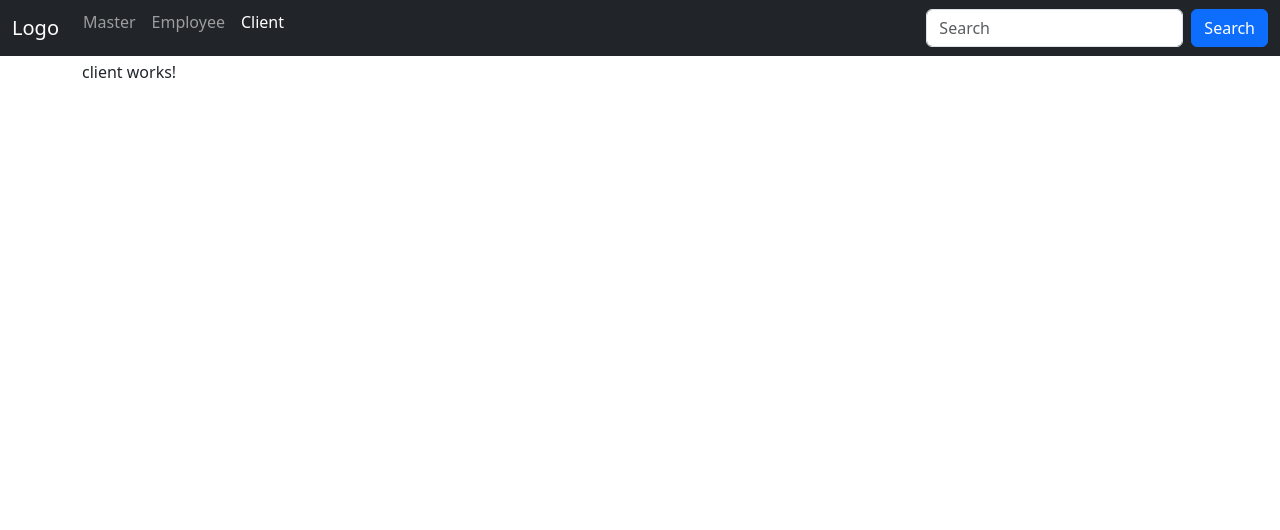
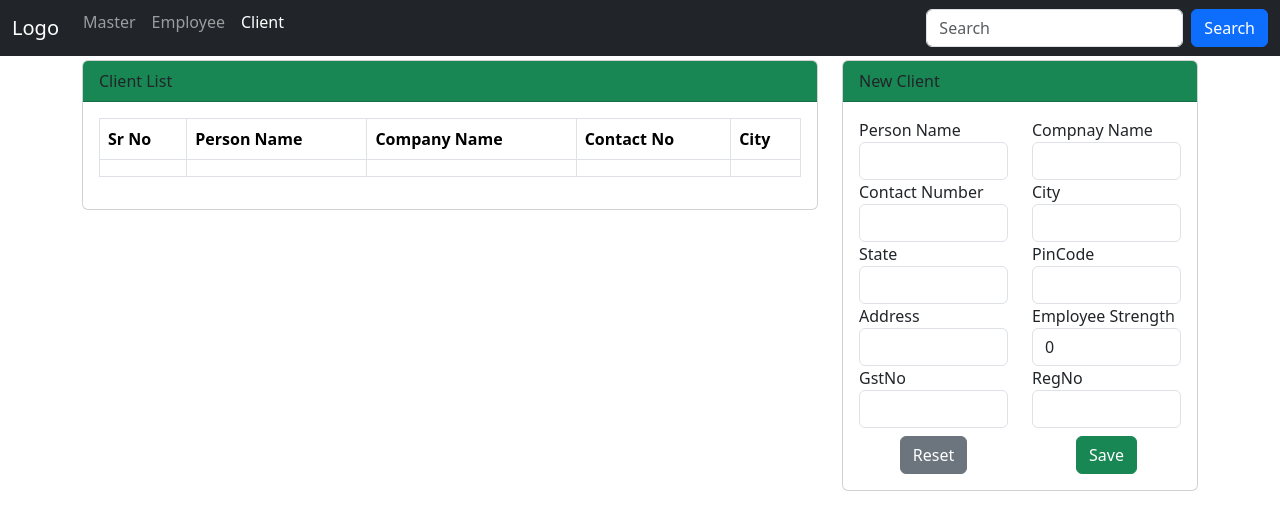
Before and after one commit to Arifakash16/Angular_Practice_Project, an Angular app: page /client in a window 1280 px wide. Shown: the top 530 px of the page. Built offline with nearby package versions, Linux system fonts and the light colour scheme.

Commit message:
create model class for model binding for create and update

```diff
--- /dev/null
+++ b/src/app/Model/Class/ClientModel.ts
@@ -0,0 +1,28 @@
+export class ClientModel{
+    clientId: number;
+    contactPersonName: string;
+    companyName: string;
+    address: string;
+    city: string;
+    pinCode: string;
+    state: string;
+    employeStrength: number;
+    gstNO: string;
+    contactNo: string;
+    regNo: string;
+
+    constructor()
+    {
+        this.clientId = 0;
+        this.contactPersonName = '';
+        this.companyName = '';
+        this.address = '';
+        this.city = '';
+        this.pinCode = '';
+        this.state = '';
+        this.employeStrength = 0;
+        this.gstNO = '';
+        this.contactNo = '';
+        this.regNo = '';
+    }
+}
--- a/src/app/components/client/client.html
+++ b/src/app/components/client/client.html
@@ -1 +1,90 @@
-<p>client works!</p>
+<div class="row">
+    <div class="col-8">
+        <div class="card">
+            <div class="card-header bg-success">
+                Client List
+            </div>
+            <div class="card-body">
+                <table class="table table-bordered">
+                    <thead>
+                        <tr>
+                            <th>Sr No</th>
+                            <th>Person Name</th>
+                            <th>Company Name</th>
+                            <th>Contact No </th>
+                            <th>City</th>
+                        </tr>
+                    </thead>
+                    <tbody>
+                        <tr>
+                            <td></td>
+                            <td></td>
+                            <td></td>
+                            <td></td>
+                            <td></td>
+                        </tr>
+                    </tbody>
+                </table>
+            </div>
+        </div>
+    </div>
+    <div class="col-4">
+        <div class="card">
+            <div class="card-header bg-success">
+                New Client
+            </div>
+            <div class="card-body">
+                <div class="row">
+                    <div class="col-6">
+                        <label for="">Person Name</label>
+                        <input type="text" [(ngModel)]="clientObj.contactPersonName" class="form-control">
+                    </div>
+                     <div class="col-6">
+                        <label for="">Compnay Name</label>
+                        <input type="text" [(ngModel)]="clientObj.companyName" class="form-control">
+                    </div>
+                    <div class="col-6">
+                        <label for="">Contact Number</label>
+                        <input type="text" [(ngModel)]="clientObj.contactNo" class="form-control">
+                    </div>
+                     <div class="col-6">
+                        <label for="">City</label>
+                        <input type="text" [(ngModel)]="clientObj.city" class="form-control">
+                    </div>
+                     <div class="col-6">
+                        <label for="">State</label>
+                        <input type="text" [(ngModel)]="clientObj.state" class="form-control">
+                    </div>
+                     <div class="col-6">
+                        <label for="">PinCode</label>
+                        <input type="text" [(ngModel)]="clientObj.pinCode" class="form-control">
+                    </div>
+                     <div class="col-6">
+                        <label for="">Address</label>
+                        <input type="text" [(ngModel)]="clientObj.address" class="form-control">
+                    </div>
+                     <div class="col-6">
+                        <label for="">Employee Strength</label>
+                        <input type="text" [(ngModel)]="clientObj.employeStrength" class="form-control">
+                    </div>
+                     <div class="col-6">
+                        <label for="">GstNo</label>
+                        <input type="text" [(ngModel)]="clientObj.gstNO" class="form-control">
+                    </div>
+                     <div class="col-6">
+                        <label for="">RegNo</label>
+                        <input type="text" [(ngModel)]="clientObj.regNo" class="form-control">
+                    </div>
+                </div>
+                <div class="row pt-2">
+                    <div class="col-6 text-center">
+                        <button class="btn btn-secondary">Reset</button>
+                    </div>
+                    <div class="col-6 text-center">
+                        <button class="btn btn-success">Save</button>
+                    </div>
+                </div>
+            </div>
+        </div>
+    </div>
+</div>
--- a/src/app/components/client/client.ts
+++ b/src/app/components/client/client.ts
@@ -1,11 +1,15 @@
 import { Component } from '@angular/core';
+import { FormsModule } from '@angular/forms';
+import { ClientModel } from '../../Model/Class/ClientModel';
+
 
 @Component({
   selector: 'app-client',
-  imports: [],
+  imports: [FormsModule],
   templateUrl: './client.html',
   styleUrl: './client.css',
 })
 export class Client {
-
+   clientObj: ClientModel = new ClientModel();
+   clientList: ClientModel[] = [];
 }
```
